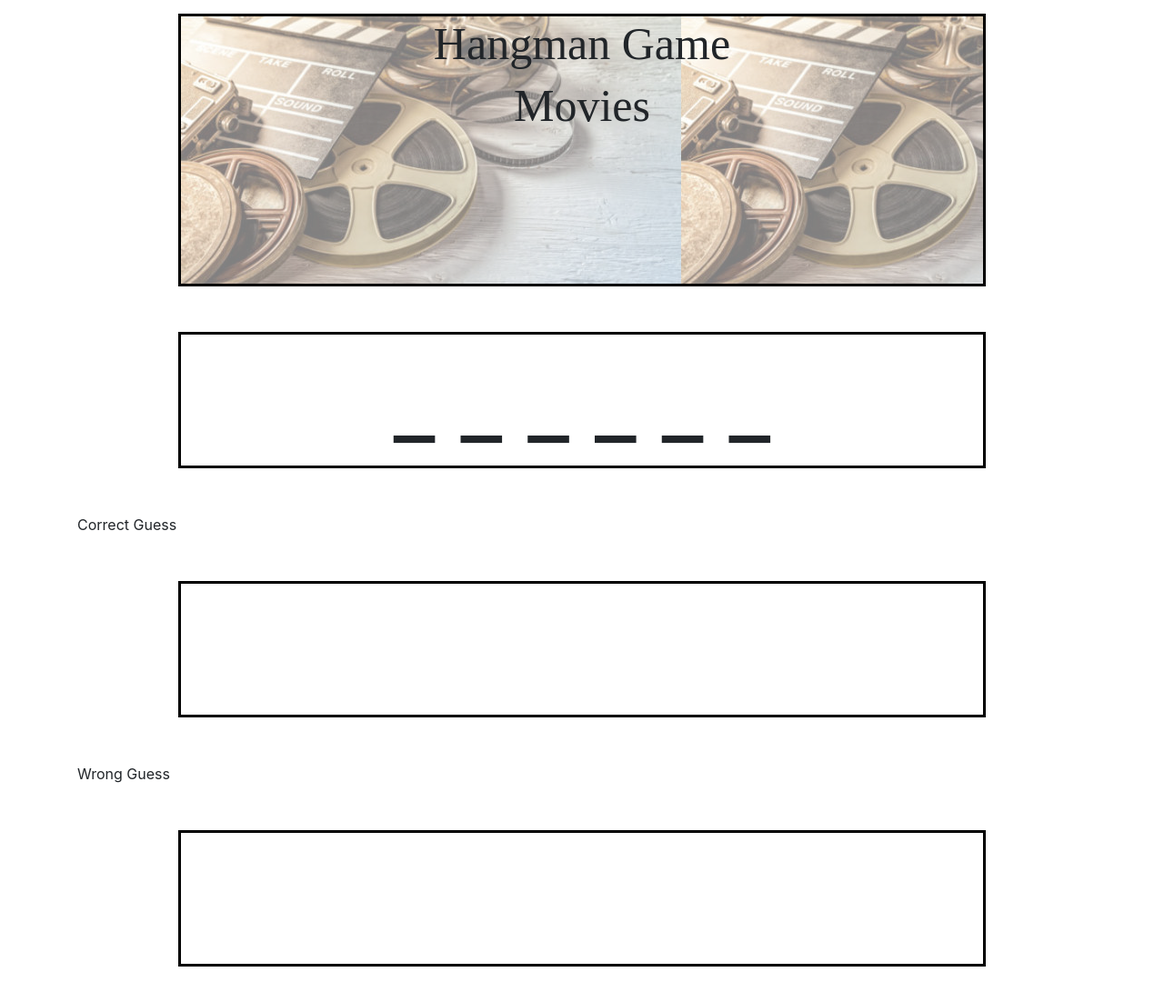
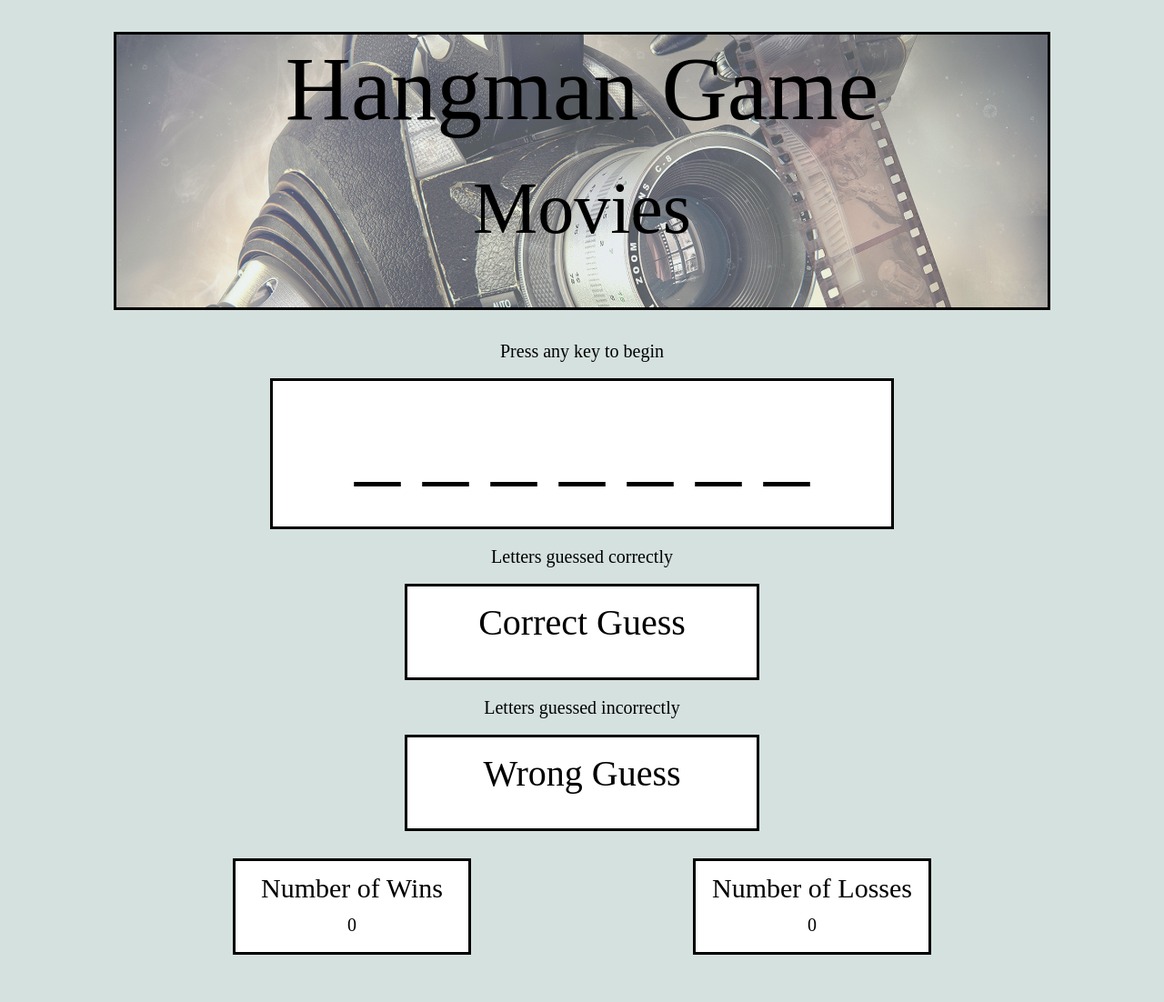
Before and after one commit to ChereeNielson/Word-Guess-Game, a plain HTML site: page index.html in a window 1280 px wide. Shown: the whole page at 91% size. After the commit the page ends 1060 px from the top, so only its background shows below. Drawn offline with nearby package versions, Linux system fonts and the light colour scheme; a web font is replaced by a local one.

Commit message:
working game

```diff
--- a/assets/css/style.css
+++ b/assets/css/style.css
@@ -1,12 +1,12 @@
-.container {
-
+html {
+    background-color: #d5e1df;
 }
 
 header {
     border: 3px solid black;
     font-size: 20px;
     text-align: center;
-    margin: 15px auto;
+    margin: 35px auto;
     height: 300px;
     width: 80%;
     display: block;
@@ -15,7 +15,63 @@ header {
 
 header::after {
     content: "";
-    background-image: url("../images/movie-reel.jpg");
+    background-image: url("../images/camera.jpg");
+    background-size: cover;
+    opacity: 0.6;
+    top: 0;
+    left: 0;
+    bottom: 0;
+    right: 0;
+    position: absolute;
+    z-index: -1;
+}
+
+p {
+    font-family: Arima Madurai;
+    font-size: 20px;
+    text-align: center;
+
+}
+
+h1 {
+    font-family: Warnes;
+    font-size: 100px;
+    text-align: center;
+    padding: 1%;
+}
+
+h2 {
+    font-family: Aclonica;
+    font-size: 80px;
+    text-align: center;
+    padding: 3%;
+}
+
+h3 {
+    font-family: Aclonica;
+    font-size: 40px;
+    padding: 20px;
+}
+
+h4 {
+    font-family: Aclonica;
+    font-size: 30px;
+    padding: 15px;
+}
+
+#div1 {
+    border: 3px solid black;
+    background-color: white;
+    font-size: 100px;
+    text-align: center;
+    padding: 20px;
+    margin: 20px auto;
+    height: 120px;
+    width: 50%;
+}
+
+#div1::after {
+    content: "";
     opacity: 0.5;
     top: 0;
     left: 0;
@@ -25,45 +81,46 @@ header::after {
     z-index: -1;
 }
 
-h1 {
-    font-family: Warnes;
-    font-size: 50px;
+#div2 {
+    border: 3px solid black;
+    background-color: white;
+    font-size: 20px;
+    text-align: center;
+    margin: 20px auto;
+    height: 100px;
+    width: 30%;
 }
 
-h2 {
-    font-family: Aclonica;
-    font-size: 50px;
+#div3 {
+    border: 3px solid black;
+    background-color: white;
+    font-size: 20px;
+    text-align: center;
+    margin: 20px auto;
+    height: 100px;
+    width: 30%;
 }
 
-h3 {
-    font-family: Aclonica;
-    font-size: 40px;
+#div4 {
+    border: 3px solid black;
+    background-color: white;
+    font-size: 20px;
+    text-align: center;
+    margin: 10px auto;
+    height: 100px;
+    width: 20%;
+    float: left;
+    margin-left: 20%;
 }
 
-.underscore {
+#div5 {
     border: 3px solid black;
-    font-size: 100px;
-    text-align: center;
-    margin: 50px auto;
-    height: 150px;
-    width: 80%;
-}
-/* change the name of correctGuess */
-.correctGuess {
-    border: 3px solid black;
+    background-color: white;
     font-size: 20px;
     text-align: center;
-    margin: 50px auto;
-    height: 150px;
-    width: 80%;
+    margin: 10px auto;
+    height: 100px;
+    width: 20%;
+    float: right;
+    margin-right: 20%;
 }
-/* change the name of wrongGuess */
-.wrongGuess {
-    border: 3px solid black;
-    font-size: 20px;
-    text-align: center;
-    margin: 50px auto;
-    height: 150px;
-    width: 80%;
-}
-/* make the divs into a new class */
--- a/assets/javascript/game.js
+++ b/assets/javascript/game.js
@@ -1,7 +1,7 @@
 // Global variables
 // =============================================================================
 // Create an array of words
-const word = ["braveheart", "fight club", "inception", "snatch"];
+const word = ["braveheart", "deadpool", "inception", "goonies"];
 
 // Choose a word randomly
 let randomNumber = Math.floor(Math.random() * word.length);
@@ -11,23 +11,32 @@ let correctWord = [];
 let wrongWord = [];
 let underScore = [];
 let alphabet = "abcdefghijklmnopqrstuvwxyz";
+let wins = 0;
+let losses = 0;
 
 // DOM manipulation
 let wordUnderScore = document.getElementsByClassName("underscore");
 let wordCorrectGuess = document.getElementsByClassName("correctGuess");
 let wordWrongGuess = document.getElementsByClassName("wrongGuess");
+document.getElementById("wins").innerHTML = wins;
+document.getElementById("losses").innerHTML = losses;
 
 // Main
 // =============================================================================
 
 // Create underscores based on length of word
-    for (let i = 0; i < chosenWord.length; i++) {
-        underScore.push("_");
-        }
+
+for (let i = 0; i < chosenWord.length; i++) {
+    underScore.push("_");
+    let ii = i;
+    setTimeout(function () {
+        console.log(ii);
+    }, 1000);
+}
 
 
 // Get users guess
-document.addEventListener("keypress", (event) => {
+document.addEventListener("keypress", function (event) {
     let keyword = String.fromCharCode(event.keyCode).toLowerCase();
     console.log(alphabet);
     // If users guess is correct
@@ -35,21 +44,30 @@ document.addEventListener("keypress", (event) => {
 
         if (chosenWord.indexOf(keyword) > -1) {
             // Add to correctWord array
-            console.log("test");
+
             correctWord.push(keyword);
             // Replace underscore with correct letter
-            underScore[chosenWord.indexOf(keyword)] = keyword;
+            // underScore[chosenWord.indexOf(keyword)] = keyword;
+            for (let i = 0; i < chosenWord.length; i++) {
+                if (chosenWord[i] == keyword) {
+                    underScore[i] = keyword;
+                }
+            }
             wordUnderScore[0].innerHTML = underScore.join(" ");
             wordCorrectGuess[0].innerHTML = correctWord;
             // Check to see if user word matches guess
             if (underScore.join("") == chosenWord) {
                 alert("You Win!");
+                wins = wins +1;
             }
+
         }
         else {
             wrongWord.push(keyword);
             wordWrongGuess[0].innerHTML = wrongWord;
+            losses = losses +1;
         }
+
     }
     // wordUnderScore = document.getElementsByClassName("underscore").innerHTML;
     // wordCorrectGuess = document.getElementsByClassName("correctGuess").innerHTML;
--- a/index.html
+++ b/index.html
@@ -1,5 +1,6 @@
 <!DOCTYPE html>
 <html lang="en">
+
 <head>
     <meta charset="UTF-8">
     <meta name="viewport" content="width=device-width, initial-scale=1.0">
@@ -8,11 +9,12 @@
     <!--Reset-->
     <link rel="stylesheet" href="assets/css/reset.css">
     <!--CSS-->
-    <link rel="stylesheet" href="https://maxcdn.bootstrapcdn.com/bootstrap/4.0.0/css/bootstrap.min.css">
-    <link rel="stylesheet" href="https://maxcdn.bootstrapcdn.com/font-awesome/4.7.0/css/font-awesome.min.css">
+    <!-- <link rel="stylesheet" href="https://maxcdn.bootstrapcdn.com/bootstrap/4.0.0/css/bootstrap.min.css">
+    <link rel="stylesheet" href="https://maxcdn.bootstrapcdn.com/font-awesome/4.7.0/css/font-awesome.min.css"> -->
     <link rel="stylesheet" href="assets/css/style.css">
     <link rel="stylesheet" href="https://fonts.googleapis.com/css?family=Aclonica">
     <link rel="stylesheet" href="https://fonts.googleapis.com/css?family=Warnes">
+    <link rel="stylesheet" href="https://fonts.googleapis.com/css?family=Arima Madurai">
 </head>
 
 <body>
@@ -22,11 +24,32 @@
             <h1>Hangman Game</h1>
             <h2>Movies</h2>
         </header>
-        <div class="underscore"></div>
-        <div>Correct Guess<h3 class="correctGuess"></h3></div>
-        <div>Wrong Guess<h3 class="wrongGuess"></h3></div>
+
+        <p>Press any key to begin</p>
+        <div class="underscore" id="div1"></div>
+
+        <p>Letters guessed correctly</p>
+        <div class="correctGuess" id="div2">
+            <h3>Correct Guess</h3>
+        </div>
+
+        <p>Letters guessed incorrectly</p>
+        <div class="wrongGuess" id="div3">
+            <h3>Wrong Guess</h3>
+        </div>
+
+        <div class="wins" id="div4">
+            <h4>Number of Wins</h4>
+            <p id="wins"></p>
+        </div>
+
+        <div class="losses" id="div5">
+            <h4>Number of Losses</h4>
+            <p id="losses"></p>
+        </div>
     </div>
 
-<script src="assets/javascript/game.js"></script>
+    <script src="assets/javascript/game.js"></script>
 </body>
+
 </html>
```
Also changed, not shown: assets/images/camera.jpg (added), assets/images/deadpool.jpg (added), assets/images/movie.jpg (added).
